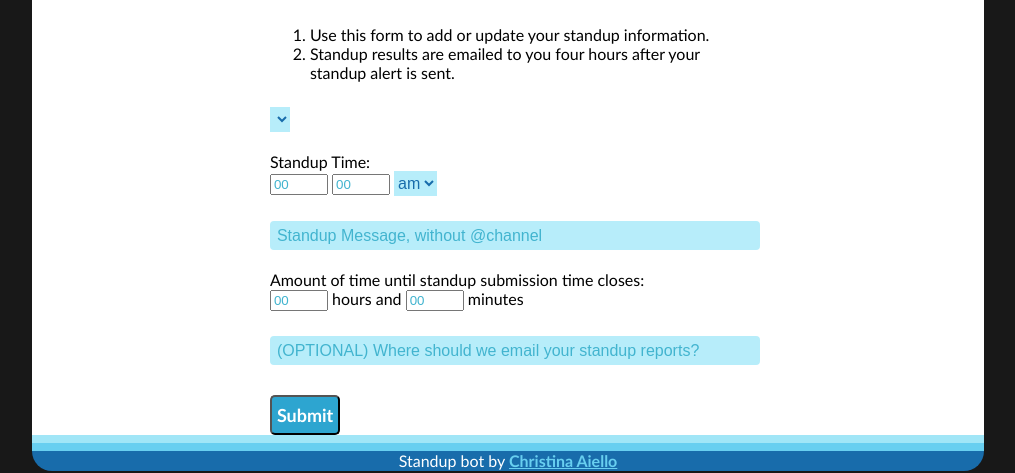
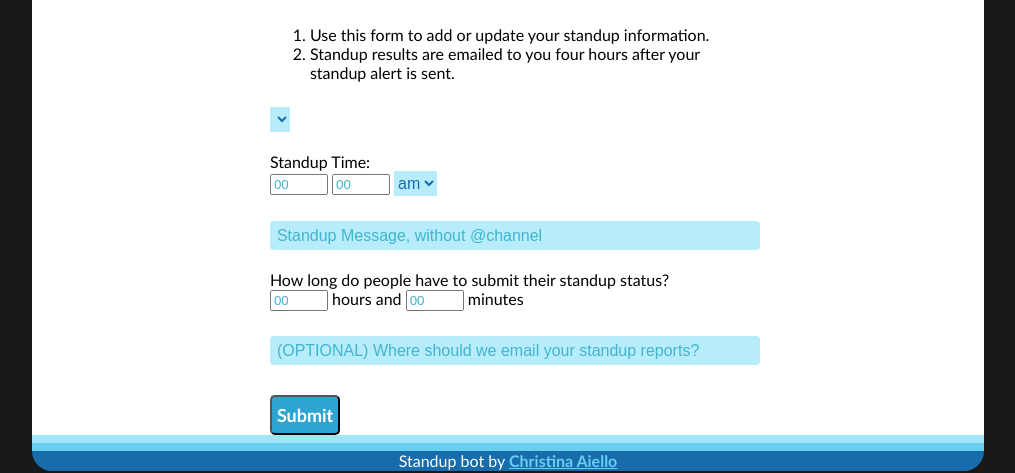
Before and after one commit to cjaiello/Slack-Standup-Report-Bot, a Flask app: page / in a window 1280 px wide. Shown: the part 88-561 px from the top of the page, without its empty margins (132-1147 px from the left). Run offline with Flask 2, Linux system fonts and the light colour scheme; lists and menus that the app fills with data are empty; parts of the project's set-up code (start-up, migrations or seed data) failed here and were passed over; some libraries are stand-ins or nearby versions.

Commit message:
Changing copy for delay until standup closes

```diff
--- a/templates/homepage.html
+++ b/templates/homepage.html
@@ -1,5 +1,5 @@
 <!DOCTYPE html>
-<!-- Standup Bot by Christina Aiello, 2017 -->
+<!-- Standup Bot by Christina Aiello, 2017-2020 -->
 <html>
 
 <head>
@@ -70,7 +70,7 @@
 			</div>
 
 			<div class="input text">
-				Amount of time until standup submission time closes:<br>{{ form.hours_delay(class_="time", placeholder="00") }} hours and {{ form.minutes_delay(class_="time", placeholder="00") }} minutes
+				How long do people have to submit their standup status?<br>{{ form.hours_delay(class_="time", placeholder="00") }} hours and {{ form.minutes_delay(class_="time", placeholder="00") }} minutes
 			</div>
 
 			<div class="input text">
```
